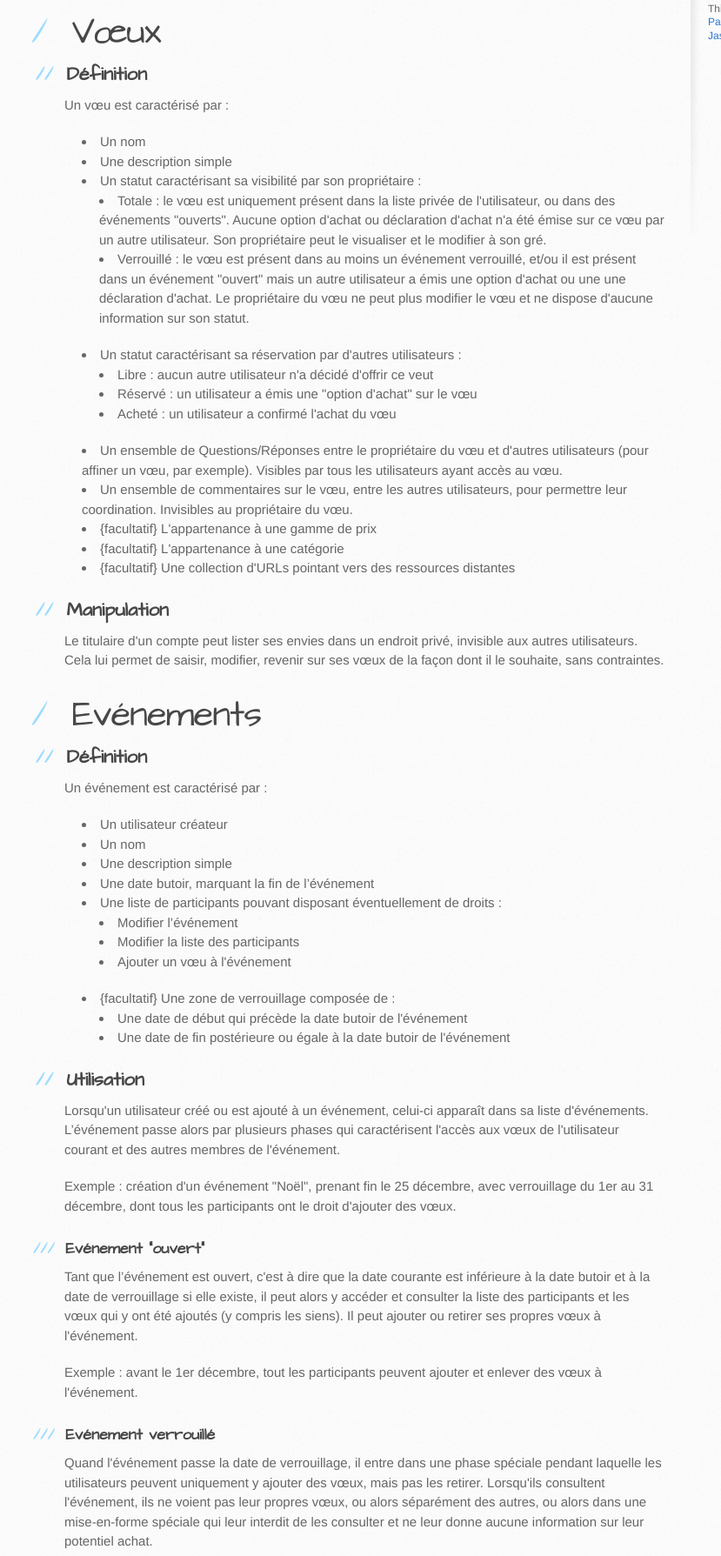
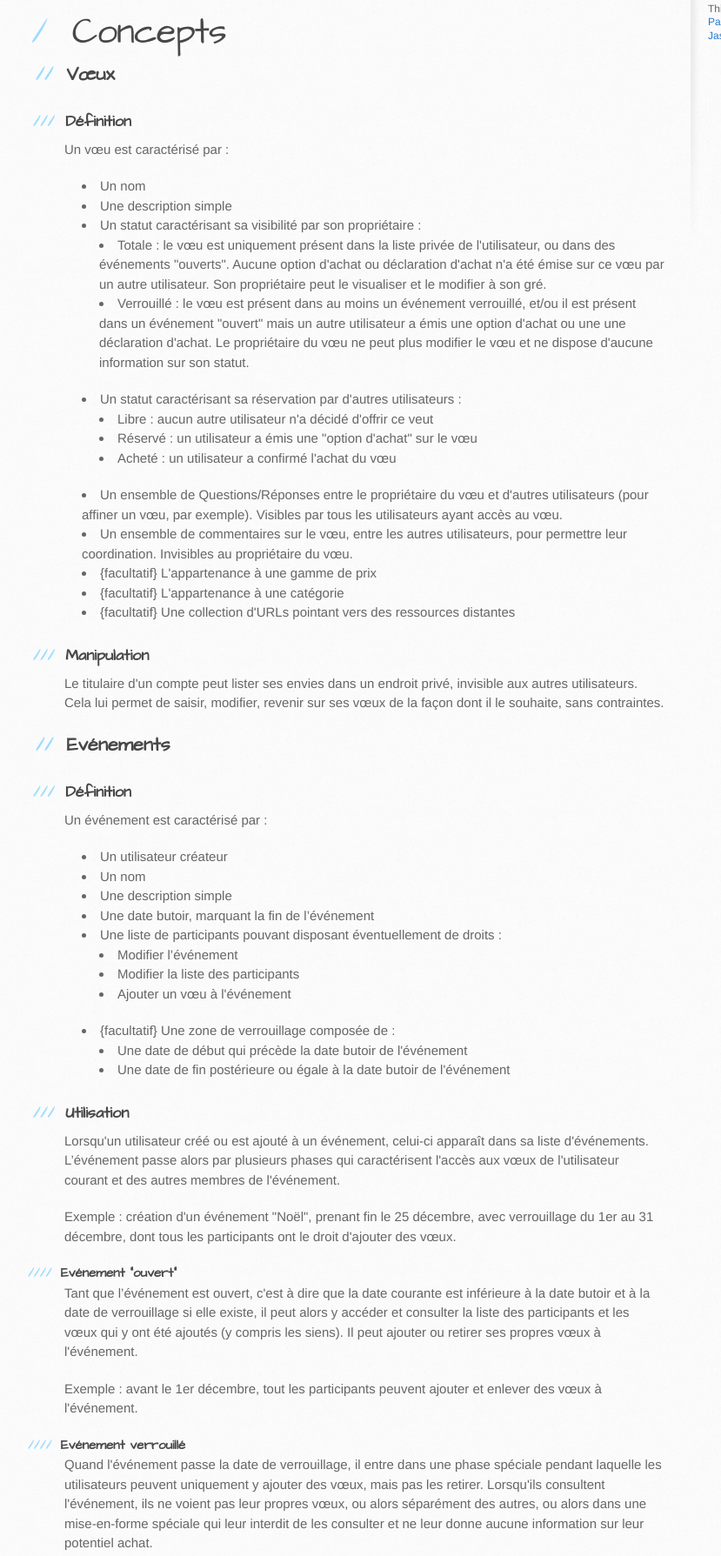
Before and after one commit to MakeAWish/mawSpecs, a plain HTML site: page index.html in a window 1280 px wide. Shown: the part 499-2288 px from the top of the page at 87% size, without its empty margins (96-925 px from the left). Drawn offline with Linux system fonts and the light colour scheme.

```diff
--- a/index.html
+++ b/index.html
@@ -20,7 +20,7 @@
     <header>
       <div class="inner">
         <h1>Make a Wish</h1>
-        <h2>Une application de gestion de vœux, et de leurs achats par d'autres utilisateurs</h2>
+        <h2>Une application de gestion de vœux, et de leurs achats par d&#39;autres utilisateurs</h2>
         <a href="https://github.com/borisschapira/MakeAWish2" class="button"><small>View project on</small>GitHub</a>
       </div>
     </header>
@@ -38,10 +38,13 @@ Un <em>Proof Of Concept</em> a déjà été développé, <a href="https://github
 **Attention : ** ces pages comme le code GitHub correspondent un projet en cours.</p>
 
 <hr><h1>
-<a name="v%C5%93ux" class="anchor" href="#v%C5%93ux"><span class="octicon octicon-link"></span></a>Vœux</h1>
+<a name="concepts" class="anchor" href="#concepts"><span class="octicon octicon-link"></span></a>Concepts</h1>
 
 <h2>
-<a name="d%C3%A9finition" class="anchor" href="#d%C3%A9finition"><span class="octicon octicon-link"></span></a>Définition</h2>
+<a name="v%C5%93ux" class="anchor" href="#v%C5%93ux"><span class="octicon octicon-link"></span></a>Vœux</h2>
+
+<h3>
+<a name="d%C3%A9finition" class="anchor" href="#d%C3%A9finition"><span class="octicon octicon-link"></span></a>Définition</h3>
 
 <p>Un vœu est caractérisé par :</p>
 
@@ -51,16 +54,21 @@ Un <em>Proof Of Concept</em> a déjà été développé, <a href="https://github
 <li>Un statut caractérisant sa visibilité par son propriétaire :
 
 <ul>
-<li>Totale : le vœu est uniquement présent dans la liste privée de l'utilisateur, ou dans des événements "ouverts". Aucune option d'achat ou déclaration d'achat n'a été émise sur ce vœu par un autre utilisateur. Son propriétaire peut le visualiser et le modifier à son gré.</li>
-<li>Verrouillé : le vœu est présent dans au moins un événement verrouillé, et/ou il est présent dans un événement "ouvert" mais un autre utilisateur a émis une option d'achat ou une une déclaration d'achat. Le propriétaire du vœu ne peut plus modifier le vœu et ne dispose d'aucune information sur son statut.</li>
+<li>
+<em>Totale</em> : le vœu est uniquement présent dans la liste privée de l'utilisateur, ou dans des événements "ouverts". Aucune option d'achat ou déclaration d'achat n'a été émise sur ce vœu par un autre utilisateur. Son propriétaire peut le visualiser et le modifier à son gré.</li>
+<li>
+<em>Verrouillé</em> : le vœu est présent dans au moins un événement verrouillé, et/ou il est présent dans un événement "ouvert" mais un autre utilisateur a émis une option d'achat ou une une déclaration d'achat. Le propriétaire du vœu ne peut plus modifier le vœu et ne dispose d'aucune information sur son statut.</li>
 </ul>
 </li>
 <li>Un statut caractérisant sa réservation par d'autres utilisateurs :
 
 <ul>
-<li>Libre : aucun autre utilisateur n'a décidé d'offrir ce veut</li>
-<li>Réservé : un utilisateur a émis une "option d'achat" sur le vœu</li>
-<li>Acheté : un utilisateur a confirmé l'achat du vœu</li>
+<li>
+<em>Libre</em> : aucun autre utilisateur n'a décidé d'offrir ce veut</li>
+<li>
+<em>Réservé</em> : un utilisateur a émis une "option d'achat" sur le vœu</li>
+<li>
+<em>Acheté</em> : un utilisateur a confirmé l'achat du vœu</li>
 </ul>
 </li>
 <li>Un ensemble de Questions/Réponses entre le propriétaire du vœu et d'autres utilisateurs (pour affiner un vœu, par exemple). Visibles par tous les utilisateurs ayant accès au vœu.</li>
@@ -68,16 +76,16 @@ Un <em>Proof Of Concept</em> a déjà été développé, <a href="https://github
 <li>{facultatif} L'appartenance à une gamme de prix</li>
 <li>{facultatif} L'appartenance à une catégorie</li>
 <li>{facultatif} Une collection d'URLs pointant vers des ressources distantes</li>
-</ul><h2>
-<a name="manipulation" class="anchor" href="#manipulation"><span class="octicon octicon-link"></span></a>Manipulation</h2>
+</ul><h3>
+<a name="manipulation" class="anchor" href="#manipulation"><span class="octicon octicon-link"></span></a>Manipulation</h3>
 
 <p>Le titulaire d'un compte peut lister ses envies dans un endroit privé, invisible aux autres utilisateurs. Cela lui permet de saisir, modifier, revenir sur ses vœux de la façon dont il le souhaite, sans contraintes.</p>
 
-<h1>
-<a name="ev%C3%A9nements" class="anchor" href="#ev%C3%A9nements"><span class="octicon octicon-link"></span></a>Evénements</h1>
+<h2>
+<a name="ev%C3%A9nements" class="anchor" href="#ev%C3%A9nements"><span class="octicon octicon-link"></span></a>Evénements</h2>
 
-<h2>
-<a name="d%C3%A9finition-1" class="anchor" href="#d%C3%A9finition-1"><span class="octicon octicon-link"></span></a>Définition</h2>
+<h3>
+<a name="d%C3%A9finition-1" class="anchor" href="#d%C3%A9finition-1"><span class="octicon octicon-link"></span></a>Définition</h3>
 
 <p>Un événement est caractérisé par : </p>
 
@@ -101,22 +109,22 @@ Un <em>Proof Of Concept</em> a déjà été développé, <a href="https://github
 <li>Une date de fin postérieure ou égale à la date butoir de l'événement</li>
 </ul>
 </li>
-</ul><h2>
-<a name="utilisation" class="anchor" href="#utilisation"><span class="octicon octicon-link"></span></a>Utilisation</h2>
+</ul><h3>
+<a name="utilisation" class="anchor" href="#utilisation"><span class="octicon octicon-link"></span></a>Utilisation</h3>
 
 <p>Lorsqu'un utilisateur créé ou est ajouté à un événement, celui-ci apparaît dans sa liste d'événements. L’événement passe alors par plusieurs phases qui caractérisent l'accès aux vœux de l'utilisateur courant et des autres membres de l'événement.</p>
 
 <p>Exemple : création d'un événement "Noël", prenant fin le 25 décembre, avec verrouillage du 1er au 31 décembre, dont tous les participants ont le droit d'ajouter des vœux.</p>
 
-<h3>
-<a name="ev%C3%A9nement-ouvert" class="anchor" href="#ev%C3%A9nement-ouvert"><span class="octicon octicon-link"></span></a>Evénement "ouvert"</h3>
+<h4>
+<a name="ev%C3%A9nement-ouvert" class="anchor" href="#ev%C3%A9nement-ouvert"><span class="octicon octicon-link"></span></a>Evénement "ouvert"</h4>
 
 <p>Tant que l’événement est ouvert, c'est à dire que la date courante est inférieure à la date butoir et à la date de verrouillage si elle existe, il peut alors y accéder et consulter la liste des participants et les vœux qui y ont été ajoutés (y compris les siens). Il peut ajouter ou retirer ses propres vœux à l'événement.</p>
 
 <p>Exemple : avant le 1er décembre, tout les participants peuvent ajouter et enlever des vœux à l'événement.</p>
 
-<h3>
-<a name="ev%C3%A9nement-verrouill%C3%A9" class="anchor" href="#ev%C3%A9nement-verrouill%C3%A9"><span class="octicon octicon-link"></span></a>Evénement verrouillé</h3>
+<h4>
+<a name="ev%C3%A9nement-verrouill%C3%A9" class="anchor" href="#ev%C3%A9nement-verrouill%C3%A9"><span class="octicon octicon-link"></span></a>Evénement verrouillé</h4>
 
 <p>Quand l'événement passe la date de verrouillage, il entre dans une phase spéciale pendant laquelle les utilisateurs peuvent uniquement y ajouter des vœux, mais pas les retirer. Lorsqu'ils consultent l'événement, ils ne voient pas leur propres vœux, ou alors séparément des autres, ou alors dans une mise-en-forme spéciale qui leur interdit de les consulter et ne leur donne aucune information sur leur potentiel achat.</p>
 
@@ -124,12 +132,23 @@ Un <em>Proof Of Concept</em> a déjà été développé, <a href="https://github
 Ainsi, même à la "fin" de l'événement le 25 décembre, le statut des "cadeaux" restera secret, afin de ne pas gâcher la surprise d'une réception après le 25 décembre.
 Pendant cette phase, il sera possible d'ajouter des vœux à l'événement mais ni d'en enlever, ni de modifier ceux qui y sont attachés. Un utilisateur ayant ajouté un vœu ne pourra pas en connaitre le statut de réservation (le préservant ainsi de découvrir quels cadeaux lui seront offerts), mais il pourra consulter les statuts des vœux des autres utilisateurs, poser des options d'achat ou valider des achats.</p>
 
-<h3>
-<a name="ev%C3%A9nement-termin%C3%A9" class="anchor" href="#ev%C3%A9nement-termin%C3%A9"><span class="octicon octicon-link"></span></a>Evénement terminé</h3>
+<h4>
+<a name="ev%C3%A9nement-termin%C3%A9" class="anchor" href="#ev%C3%A9nement-termin%C3%A9"><span class="octicon octicon-link"></span></a>Evénement terminé</h4>
 
 <p>Un événement terminé est un événement qui a dépassé sa date de fin ET sa date de verrouillage si elle existe. L'événement est alors clôturé, c'est-à-dire qu'il n'est plus possible d'y ajouter un vœu. Les vœux qui y étaient présents rejoignent la liste privée de chacun des membres. L’événement n'est plus visible dans la liste des événements des utilisateurs en ayant fait partie.</p>
 
 <p>Exemple : à compter du 1er janvier, les vœux seront à nouveau visibles par les utilisateurs et rejoindront à nouveau leur liste privée. Ils pourront ainsi voir les éléments achetés par les autres utilisateurs, ou en option d'achat... mais cela ne devrait pas être un problème. L’événement terminant le 25 décembre, on peut supposer que les cadeaux auront été offerts avant !</p>
+
+<hr><h1>
+<a name="exp%C3%A9rience-utilisateur" class="anchor" href="#exp%C3%A9rience-utilisateur"><span class="octicon octicon-link"></span></a>Expérience Utilisateur</h1>
+
+<h2>
+<a name="notifications-de-modification-des-%C3%A9tats-du-syst%C3%A8me" class="anchor" href="#notifications-de-modification-des-%C3%A9tats-du-syst%C3%A8me"><span class="octicon octicon-link"></span></a>Notifications de modification des états du système</h2>
+
+<p>Parce qu'il manipule des données liées au temps (notamment aux dates des événements), Make A Wish devra réalisés des tests quotidiens, indépendamment des interactions utilisateurs, et modifier les statuts de certains événements et vœux. Ces statuts pourront également être modifiés par les actions des utilisateurs eux-mêmes. Toutes ces évolutions de statuts devront être signifiées à l'utilisateur courant... reste à imaginer comment (notifications ?).</p>
+
+<h2>
+<a name="saisie-dinformations" class="anchor" href="#saisie-dinformations"><span class="octicon octicon-link"></span></a>Saisie d'informations</h2>
         </section>
 
         <aside id="sidebar">
```
Also changed, not shown: params.json (+1 -1 lines).
